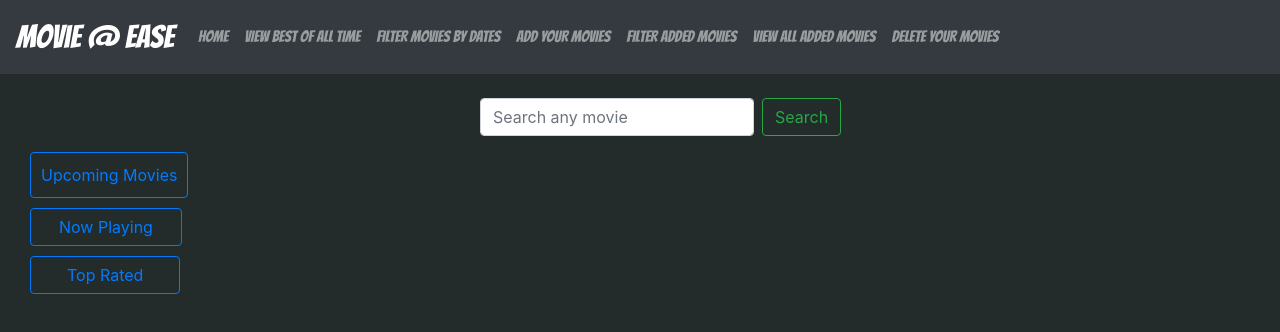
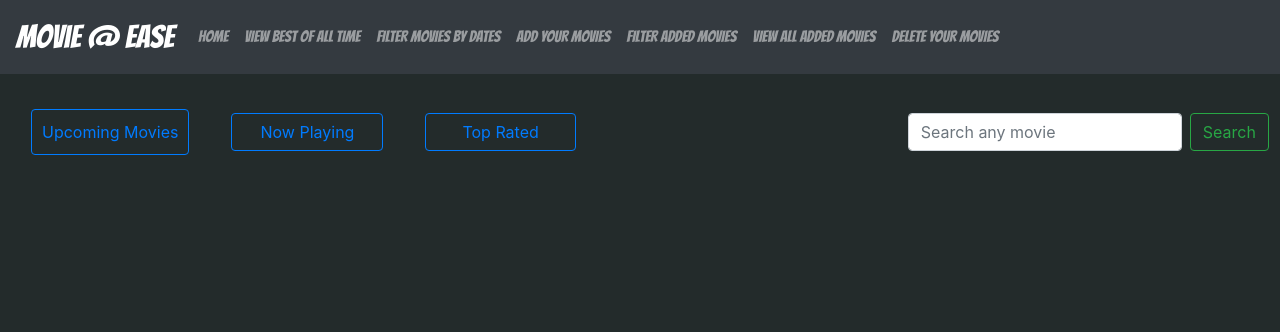
Before and after one commit to abhijeetaman007/Devsprint, a React (Create React App) app in the folder client/: page / in a window 1280 px wide. Shown: the top 332 px of the page. Built offline with nearby package versions, Linux system fonts and the light colour scheme.

Commit message:
buttons in row

```diff
--- a/client/src/components/Homepage.js
+++ b/client/src/components/Homepage.js
@@ -85,10 +85,29 @@ export default class Homepage extends Component {
       <div>
       {this.state.currmovie==null?
       <div>
-      <Searchmovie handleSubmit={this.handleSubmit} handleChange={this.handleChange}/>
-      <Upcoming handleUpcoming={this.handleUpcoming}/>
-      <NowPlaying handleNowplaying={this.handleNowplaying}/>
-      <TopRated handleToprated={this.handleToprated}/>
+        <table>
+          <tr>
+            <td>
+            <Upcoming handleUpcoming={this.handleUpcoming}/>
+            </td>
+            <td>
+            <NowPlaying handleNowplaying={this.handleNowplaying}/>
+            </td>
+            <td>
+            <TopRated handleToprated={this.handleToprated}/>
+            </td>
+            <td>
+            <Searchmovie handleSubmit={this.handleSubmit} handleChange={this.handleChange}/>
+            </td>
+            </tr>
+
+            </table>
+        <br></br>
+        <br></br>
+
+
+
+
       <Movielist movieInfo={this.movieInfo} movies={this.state.moviesData} />
       {this.state.totalResults>20?<Pagination pages={numberPages} nextPage={this.nextPage} currentPage={this.state.currentPage}/>:""}
       </div>
--- a/client/src/components/Searchmovie.js
+++ b/client/src/components/Searchmovie.js
@@ -2,7 +2,7 @@ import React from 'react'
 
 export default function Searchmovie(props) {
     return (
-      <div  style={{marginLeft:"30rem",marginBottom:"1rem"}}>
+      <div style={{marginLeft:"20rem"}}>
 
           <div className="form-inline">
 
```
Also changed, not shown: 1 other file (tests, documents, lock files or other folders).
